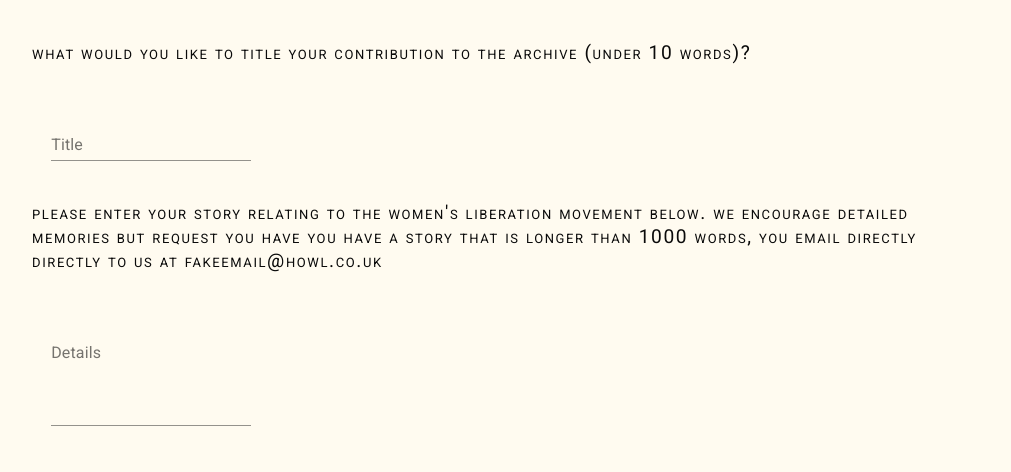
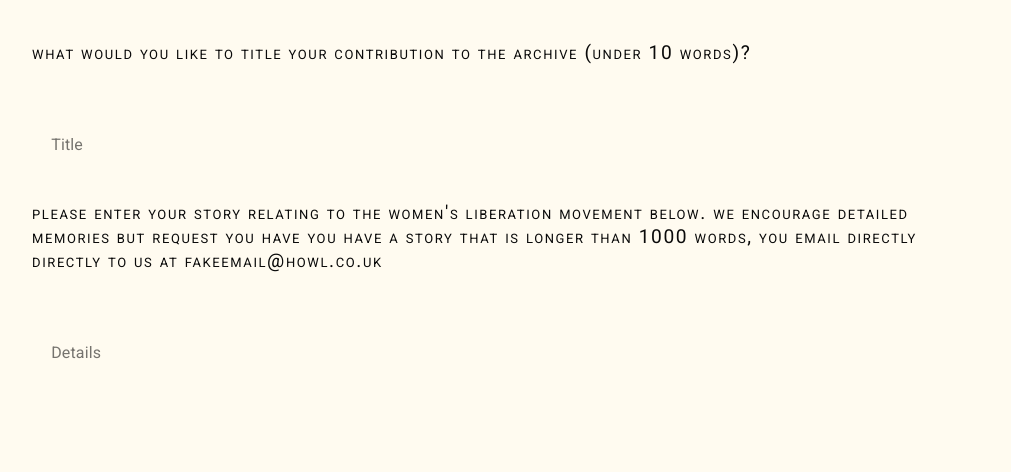
Before and after one commit to founders-programme-2/howl, a React (Create React App) app in the folder client/: page /form in a window 1280 px wide. Shown: the part 1329-1801 px from the top of the page, without its empty margins (152-1163 px from the left). Built offline with nearby package versions, Linux system fonts and the light colour scheme; what react-a11y would draw is missing.

Commit message:
moved stuff around. add classes/props to style

```diff
--- a/client/src/Components/Form/Post/index.js
+++ b/client/src/Components/Form/Post/index.js
@@ -36,6 +36,12 @@ const Post = ({
         className={classes.textField}
         margin="normal"
         onChange={textChange('title')}
+        InputProps={{
+          disableUnderline: true,
+        }}
+        InputLabelProps={{
+          className: classes.label,
+        }}
       />
       {radio === 'imagePost' || radio === 'both' ? (
         <Fragment>
@@ -51,6 +57,12 @@ const Post = ({
             className={classes.textField}
             margin="normal"
             onChange={textChange('imageCap')}
+            InputProps={{
+              disableUnderline: true,
+            }}
+            InputLabelProps={{
+              className: classes.label,
+            }}
           />
         </Fragment>
       ) : null}
@@ -65,9 +77,26 @@ const Post = ({
               accept="image/*"
               hidden
             />
-            <AttachImg src={Attach} alt="attach" />
+            <AttachImg
+              src={Attach}
+              alt="attach"
+              className={classes.uploadIcon}
+            />
           </label>
         </Fragment>
+      ) : null}
+      {radio === 'imagePost' || radio === 'both' ? (
+        <FormControlLabel
+          className={classes.formControlLabel}
+          control={
+            <Checkbox
+              checked={imgPermission}
+              onChange={checkboxChange('imgPermission')}
+              value="imgPermission"
+            />
+          }
+          label="I have the rights or permissions to upload this image publicly."
+        />
       ) : null}
       {radio === 'textPost' || radio === 'both' ? (
         <Fragment>
@@ -84,24 +113,19 @@ const Post = ({
             value={details}
             placeholder="Enter your story's details"
             multiline
+            fullWidth
             rows="4"
-            className={classes.textField}
+            className={[classes.textField, classes.textFieldDetails]}
             margin="normal"
             onChange={textChange('details')}
+            InputProps={{
+              disableUnderline: true,
+            }}
+            InputLabelProps={{
+              className: classes.label,
+            }}
           />
         </Fragment>
-      ) : null}
-      {radio === 'imagePost' || radio === 'both' ? (
-        <FormControlLabel
-          control={
-            <Checkbox
-              checked={imgPermission}
-              onChange={checkboxChange('imgPermission')}
-              value="imgPermission"
-            />
-          }
-          label="I have the rights or permissions to upload this image publicly."
-        />
       ) : null}
     </FormControl>
   );
```
